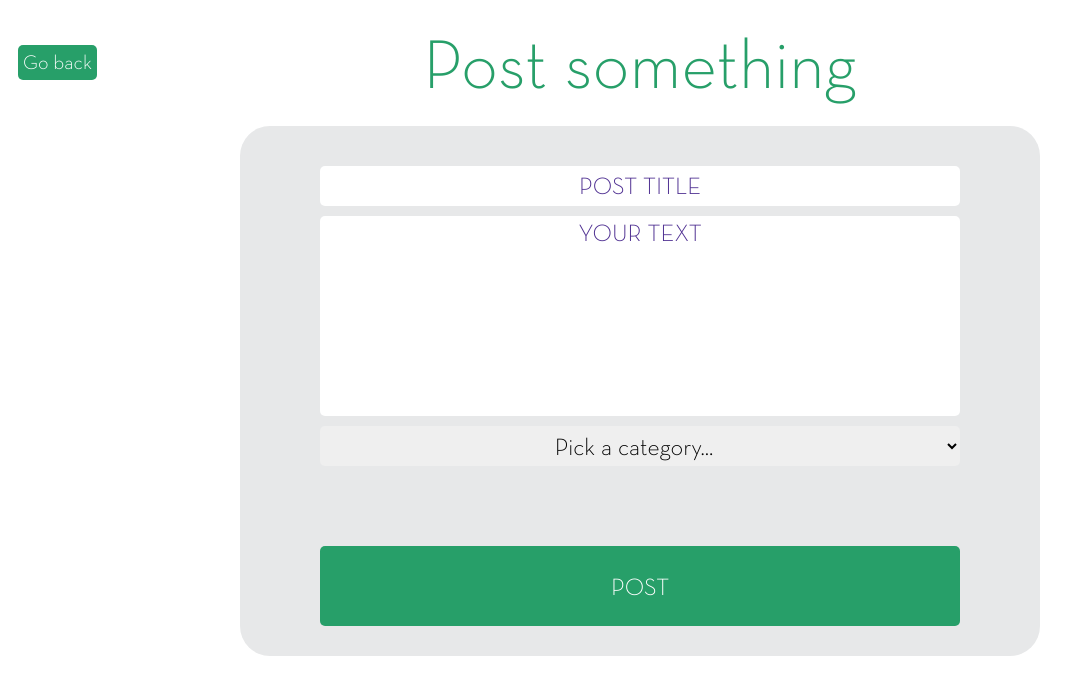
After one commit to georgimanov/PHP-Forum, a PHP site: page /create-post.php in a window 1280 px wide. The commit adds this page. Shown: the top 695 px of the page, without its empty margins (0-1085 px from the left). Run offline with PHP 8.4, Linux system fonts and the light colour scheme.

Commit message:
Create post added

```diff
--- a/website/content.php
+++ b/website/content.php
@@ -1,3 +1,4 @@
 <?php require_once 'header.php'; ?>
 <h1>CONTENT</h1>
+<a href="create-post.php">POST SOMETHING</a>
 <?php require_once 'footer.php'; ?>
--- /dev/null
+++ b/website/create-post.php
@@ -0,0 +1,28 @@
+<!DOCTYPE html>
+<html lang="en">
+<head>
+  <meta charset="UTF-8">
+  <title>Soupaholic</title>
+  <link rel="stylesheet" href="styles/create-post-styles.css">
+</head>
+<body>
+  <div id="back-button"><a href="content.php">Go back</a></div>
+  <div id="post-page-title">Post something</div>
+  <div id="register-wrapper">
+    <form action="register.php" method="post" id="register-form" class="animated fadeInLeft">
+        <input type="text" name="title" placeholder="post title"/>
+        <textarea name="post-description" rows="10" placeholder="Your text"></textarea>
+        <select name="category-select" id="category-select" placeholder="something">
+          <option value="" disabled selected>Pick a category...</option>
+          <option value="assdf">Recipe</option>
+          <option value="assdf">Utencils</option>
+          <option value="assdf">Soup places</option>
+          <option value="assdf">Spices</option>
+          <option value="assdf">Chefs</option>
+        </select>
+        <input type="submit" name="submit" value="Post" id="submit-post"/>
+        <br/>
+    </form>
+</div>
+</body>
+</html>
--- a/website/register.php
+++ b/website/register.php
@@ -2,7 +2,8 @@
 require_once 'header.php';
 require_once 'config.php';
 ?>
-<a href="index.php"><img src="images/logo-fulll.png" class="logo-img-fulll animated fadeInRight"></a><div id="register-wrapper">
+<a href="index.php"><img src="images/logo-fulll.png" class="logo-img-fulll animated fadeInRight"></a>
+<div id="register-wrapper">
     <form action="register.php" method="post" id="register-form" class="animated fadeInLeft">
         <input type="text" name="name" placeholder="first name"/>
         <input type="text" name="lname" placeholder="last name"/>
--- /dev/null
+++ b/website/styles/create-post-styles.css
@@ -0,0 +1,93 @@
+@font-face {
+    font-family: 'NeutraText-Light';
+    font-style: normal;
+    font-weight: 300;
+    src: url(../fonts/NeutraText-Light.ttf);
+}
+
+body {
+    font-family: 'NeutraText-Light', Verdana, sans-serif;
+}
+
+#post-page-title {
+    margin: 20px auto;
+    width: 800px;
+    color: #279F69;
+    text-align: center;
+    font-size: 70px;
+}
+
+#back-button {
+    float: left;
+    margin-top: 25px;
+    margin-left: 10px;
+    padding: 5px;
+    font-size: 20px;
+    border-radius: 5px;
+    background-color: #279F69;
+}
+
+a {
+    cursor: default;
+    text-decoration: none;
+    color: white;
+}
+
+#register-wrapper{
+    margin: 0 auto;
+    width: 800px;
+    display: block;
+    font-family: 'NeutraText-Light', Verdana, sans-serif;
+}
+
+#register-wrapper form{
+    padding-top: 30px;
+    background-color: #E7E8E9;
+    border-radius: 30px;
+}
+
+input, textarea, select {
+    display: block;
+    width: 80%;
+    margin: 10px 10%;
+    box-sizing: border-box;
+    border-radius: 5px;
+    border: 0;
+    font-size: 24px;
+    justify-content: center;
+    height: 40px;
+    text-align: center;
+}
+
+textarea {
+    resize: none;
+    overflow: hidden;
+    height: 200px;
+    text-align: left;
+}
+
+select {
+    text-align: center;
+    font-family: 'NeutraText-Light', Verdana, sans-serif;
+}
+
+::-webkit-input-placeholder {
+    /*color: #E7E8E9;*/
+    color: rgb(78, 47, 145);
+    text-transform: uppercase;
+    font-family: NeutraText-Light;
+    text-align: center;
+}
+
+#register-wrapper form input[type='submit']{
+    margin-top: 80px;
+}
+
+#submit-post{
+    margin-top: 80px;
+    height: 80px;
+    background-color: #279F69;
+    color: white;
+    text-transform: uppercase;
+    font-family: NeutraText-Light;
+}
```
